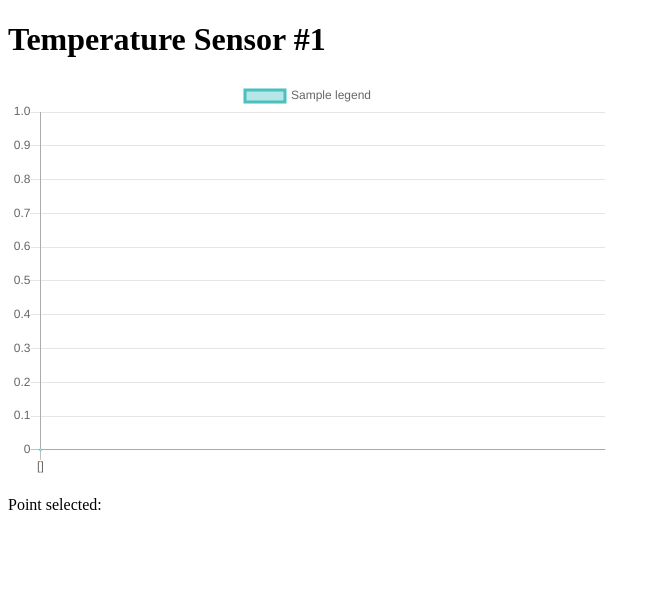
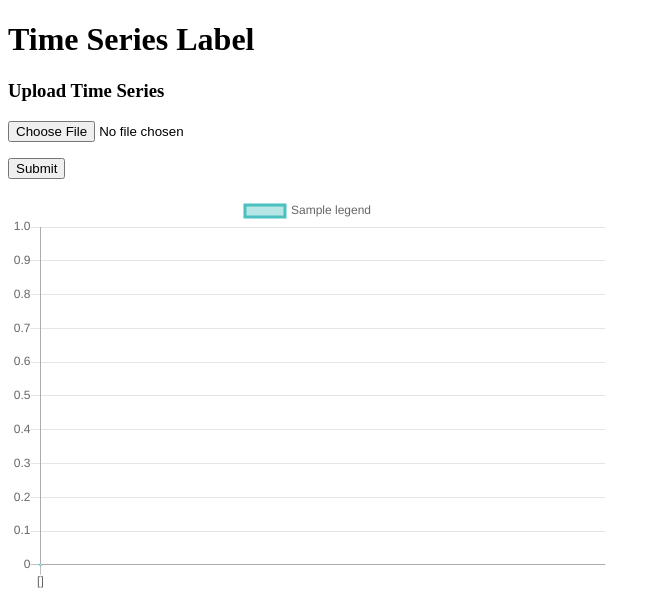
Before and after one commit to trewaite/ad-label, a Flask app: template templates/chart.html in a window 1280 px wide. Shown: the top 594 px of the page, without its empty margins (0-661 px from the left). Run offline with Flask 2, Linux system fonts and the light colour scheme; the template is opened without the code that fills it: most values are stand-ins (such as "Sample title", 1, 10 or a date in 2020); some libraries are stand-ins or nearby versions.

Commit message:
added file upload

```diff
--- a/app.py
+++ b/app.py
@@ -1,11 +1,11 @@
-from flask import Flask
-from flask import render_template
+from flask import Flask, render_template, request, redirect, url_for
 from datetime import time
+
 
 
 app = Flask(__name__)
 
-@app.route("/line_chart")
+@app.route("/")
 def line_chart():
     legend = 'Temperatures'
     temperatures = [73.7, 73.4, 73.8, 72.8, 68.7, 65.2,
@@ -16,6 +16,12 @@ def line_chart():
              '2:00PM', '2:10PM', '2:20PM', '2:30PM', '2:40PM', '2:50PM']
     return render_template('chart.html', values=temperatures, labels=times, legend=legend)
 
+@app.route('/', methods=['POST'])
+def upload_file():
+    uploaded_file = request.files['file']
+    if uploaded_file.filename != '':
+        uploaded_file.save(uploaded_file.filename)
+    return redirect(url_for('line_chart'))
 
 if __name__ == "__main__":
     app.run(debug=True)
--- a/templates/chart.html
+++ b/templates/chart.html
@@ -7,7 +7,14 @@
     <script src='https://cdnjs.cloudflare.com/ajax/libs/Chart.js/2.4.0/Chart.min.js'></script>
   </head>
   <body>
-    <h1>Temperature Sensor #1</h1>
+    <h1>Time Series Label</h1>
+
+    <h3>Upload Time Series</h3>
+    <form method="POST" action="" enctype="multipart/form-data">
+      <p><input type="file" name="file"></p>
+      <p><input type="submit" value="Submit"></p>
+    </form>
+
     <!-- bar chart canvas element -->
     <canvas id="myChart" width="600" height="400"></canvas>
     <p id="pointSelected">Point selected:</p>
```
